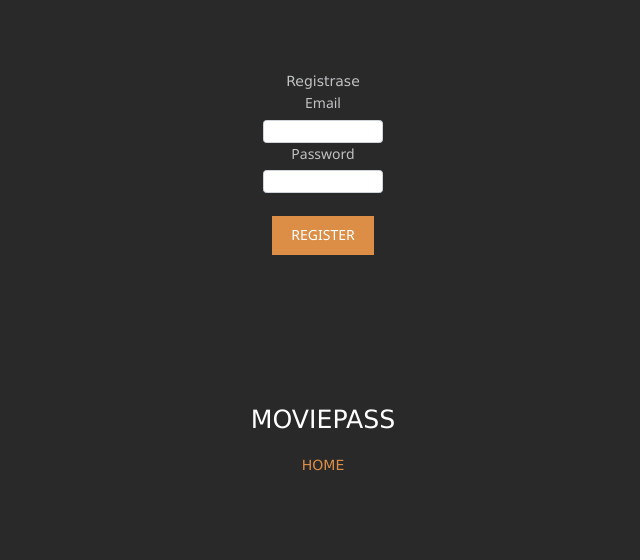
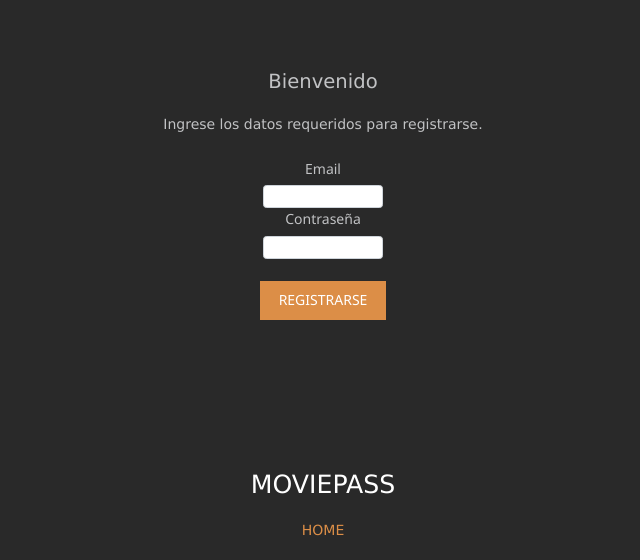
Before and after one commit to urbietacristian/MoviePass-TPFinal, a PHP site: template Views/register.php in a window 1280 px wide. Shown: the top 560 px of the page, without its empty margins (317-957 px from the left). Run offline with PHP 8.4, Linux system fonts and the light colour scheme; the template is opened without the code that fills it, so the values that code supplies are empty; some libraries are stand-ins or nearby versions.

Commit message:
get de API en español, required y titulos de peliculas fijados

```diff
--- a/DAO/MovieDAO.php
+++ b/DAO/MovieDAO.php
@@ -10,7 +10,7 @@
 
         public function __construct()
         {
-            $movieArray = json_decode(file_get_contents('http://api.themoviedb.org/3/movie/now_playing?api_key=af168fc809d4fb1ad12f6b57122de08c'), true);
+            $movieArray = json_decode(file_get_contents('http://api.themoviedb.org/3/movie/now_playing?api_key=af168fc809d4fb1ad12f6b57122de08c&language=es'), true);
             if($movieArray && $movieArray['results'] && count($movieArray['results']) != 0)
             {
                 foreach($movieArray['results'] as $jsonMovie)
--- a/Views/register.php
+++ b/Views/register.php
@@ -3,7 +3,7 @@
                <div class="container">
                     <div class="grid">
                          <div class="form_login">
-                              <div align = 'center' class="form">
+                              <div class="form" align = 'center'>
                                    <form action="<?php echo FRONT_ROOT ?>User/register" method="POST" class="login-form bg-dark-alpha p-5 bg-light">
                                    <?php
                                         if(isset($error)){
@@ -12,18 +12,19 @@
                                         }
 
                                    ?>
-                                   <t1>Registrase</t1>
+                                   <h5>Bienvenido</h5>
+                                   <t1>Ingrese los datos requeridos para registrarse.</t1><br><br>
                                         <div class="form-group">
                                              <label for="">Email</label>
-                                             <input type="email" name="email" class="form-control form-control-lg" >
+                                             <input type="email" name="email" class="form-control form-control-lg" min-length="6" required>
                                         </div>
                                         <div class="form-group">
-                                             <label for="">Password</label>
-                                             <input type="password" name="password" class="form-control form-control-lg" >
+                                             <label for="">Contraseña</label>
+                                             <input type="password" name="password" class="form-control form-control-lg" required>
                                              <br>
                                         </div>
                                         <div class="btn_cont">
-                                        <button class="btn btn-primary btn-block btn-lg" type="submit">Register</button>
+                                        <button class="btn btn-primary btn-block btn-lg" type="submit">Registrarse</button>
                                         </div>
 
                                    </form>
--- a/Views/user/billboard.php
+++ b/Views/user/billboard.php
@@ -13,8 +13,6 @@ else
     header("location:../Home/Index");
     exit;
   }
-
-
 ?>
 
 <div align="center" id="mainav">
@@ -38,7 +36,7 @@ else
         echo "<li>";
         echo    "<div class='card' >";
         echo        "<div ><img src='http://image.tmdb.org/t/p/w185".$movie->getImage()."'></div>";
-        echo           "<div class='title'>
+        echo           "<div class='title' style='display:block;text-overflow: ellipsis;width: 165px;overflow: hidden; white-space: nowrap'>
                           <p>".$movie->getName()."</p>
                      </div>";
         echo    "</div>";
```
Lines whose indentation alone changed are shown as unchanged.
